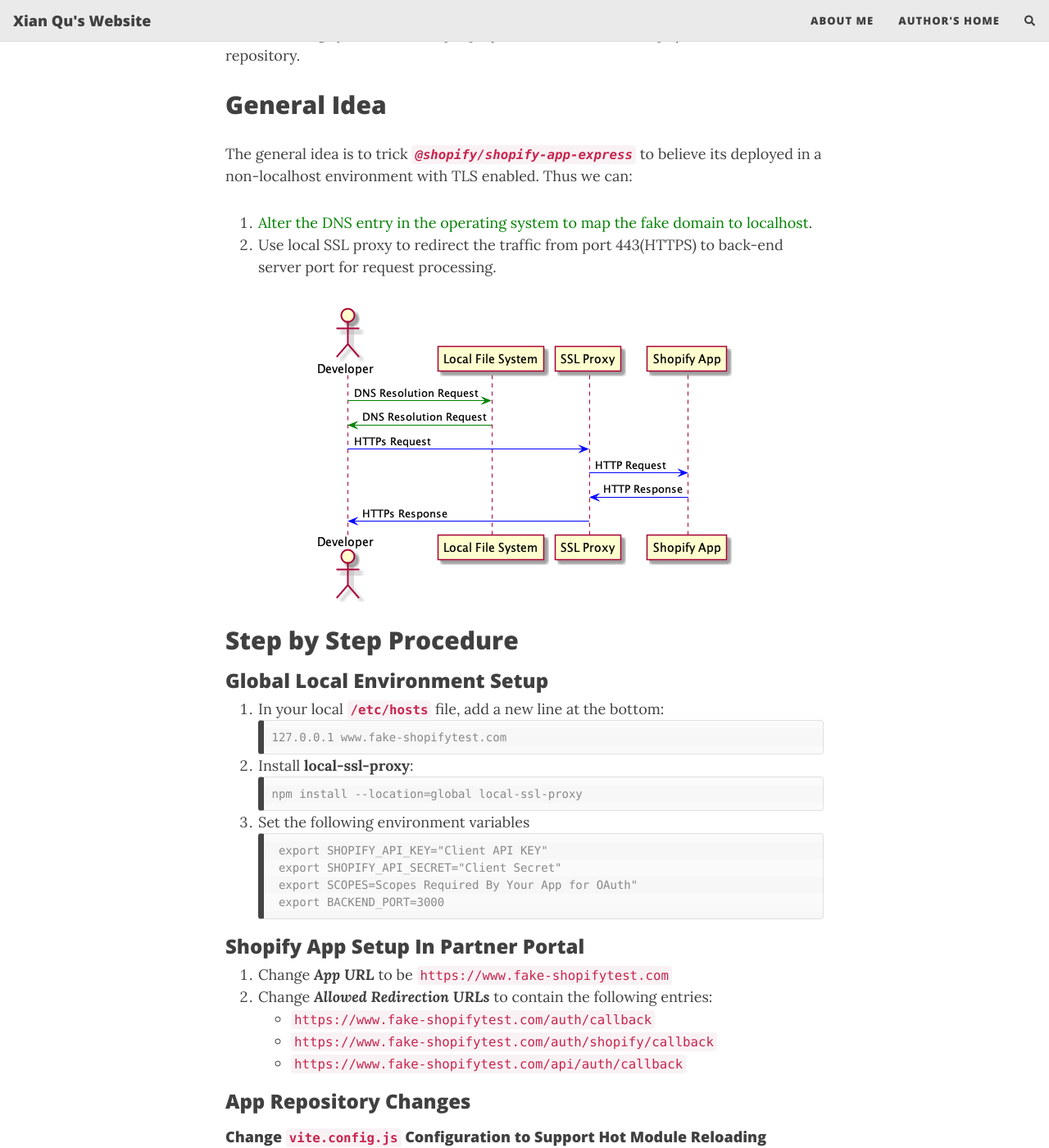
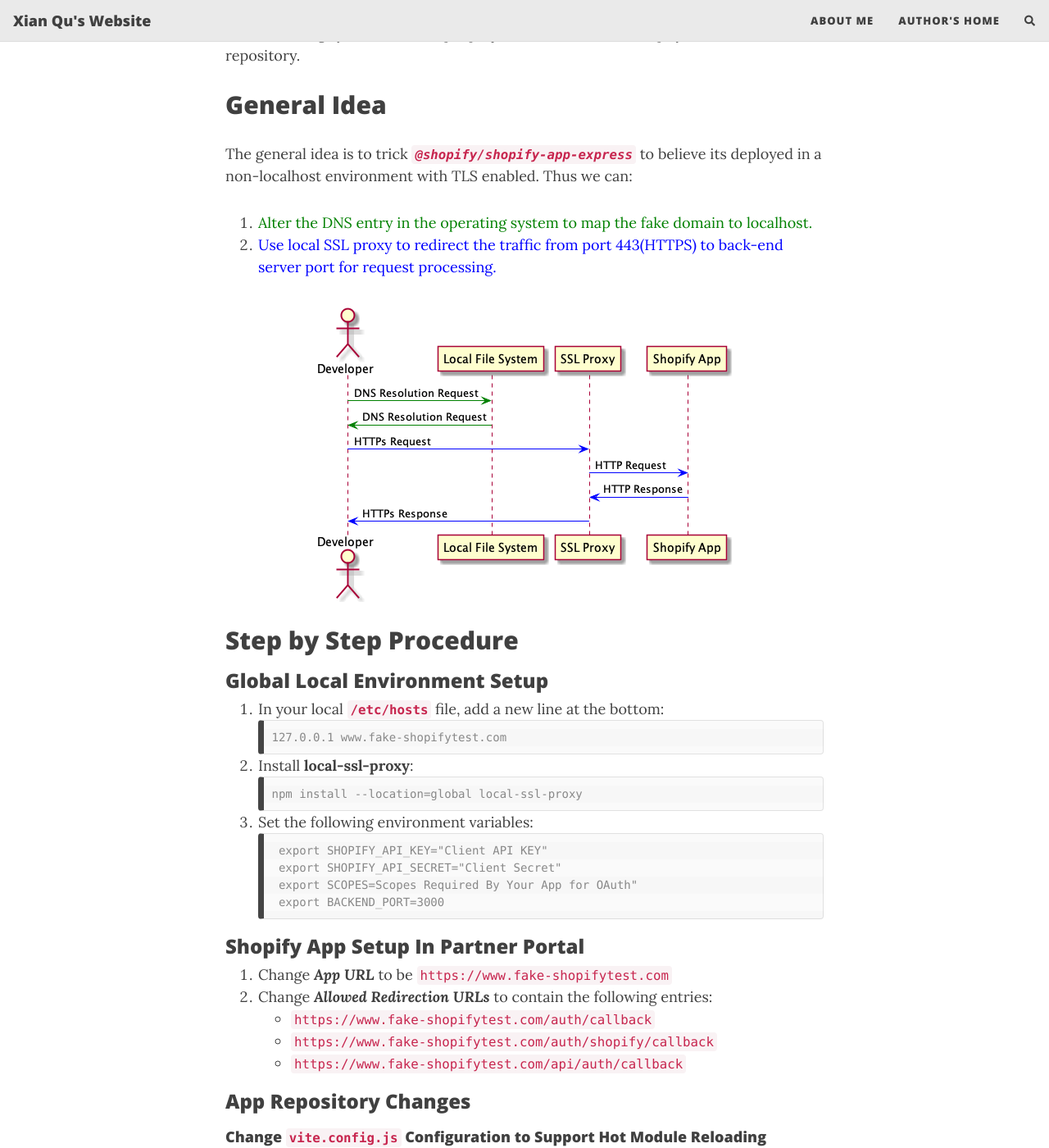
Before and after one commit to xianqugithub/xianqugithub.github.io, a Jekyll site: the page built from _posts/2023-10-09-shopify-localhost-markdown.md, in a window 1280 px wide and 1400 px high, scrolled down 851 px. Shown: the whole window at 82% size. Built offline with Jekyll 4.4.1, drawn with Linux system fonts in a browser that asks for light colours; nearby versions of some CDN libraries; comment, search, counter and statistics services are not loaded.

Commit message:
few more changes.

````diff
--- a/_posts/2023-10-09-shopify-localhost-markdown.md
+++ b/_posts/2023-10-09-shopify-localhost-markdown.md
@@ -14,8 +14,8 @@ The following steps are largely based on the assumption that the project is gene
 
 ## General Idea
 The general idea is to trick ***`@shopify/shopify-app-express`*** to believe its deployed in a non-localhost environment with TLS enabled. Thus we can:
-1. <span style="color:green">Alter the DNS entry in the operating system to map the fake domain to localhost</span>.
-2. Use local SSL proxy to redirect the traffic from port 443(HTTPS) to back-end server port for request processing.
+1. <span style="color:green">Alter the DNS entry in the operating system to map the fake domain to localhost.</span>
+2. <span style="color:blue">Use local SSL proxy to redirect the traffic from port 443(HTTPS) to back-end server port for request processing.</span>
 
 ![ShopifyLocalTestSequence](https://xianqugithub.github.io/assets/img/shopify-localhost-sequence.jpeg){: .mx-auto.d-block :}
 
@@ -33,7 +33,7 @@ The general idea is to trick ***`@shopify/shopify-app-express`*** to believe its
    npm install --location=global local-ssl-proxy
    ```
 
-3. Set the following environment variables
+3. Set the following environment variables:
     ```console
     export SHOPIFY_API_KEY="Client API KEY"
     export SHOPIFY_API_SECRET="Client Secret"
````
